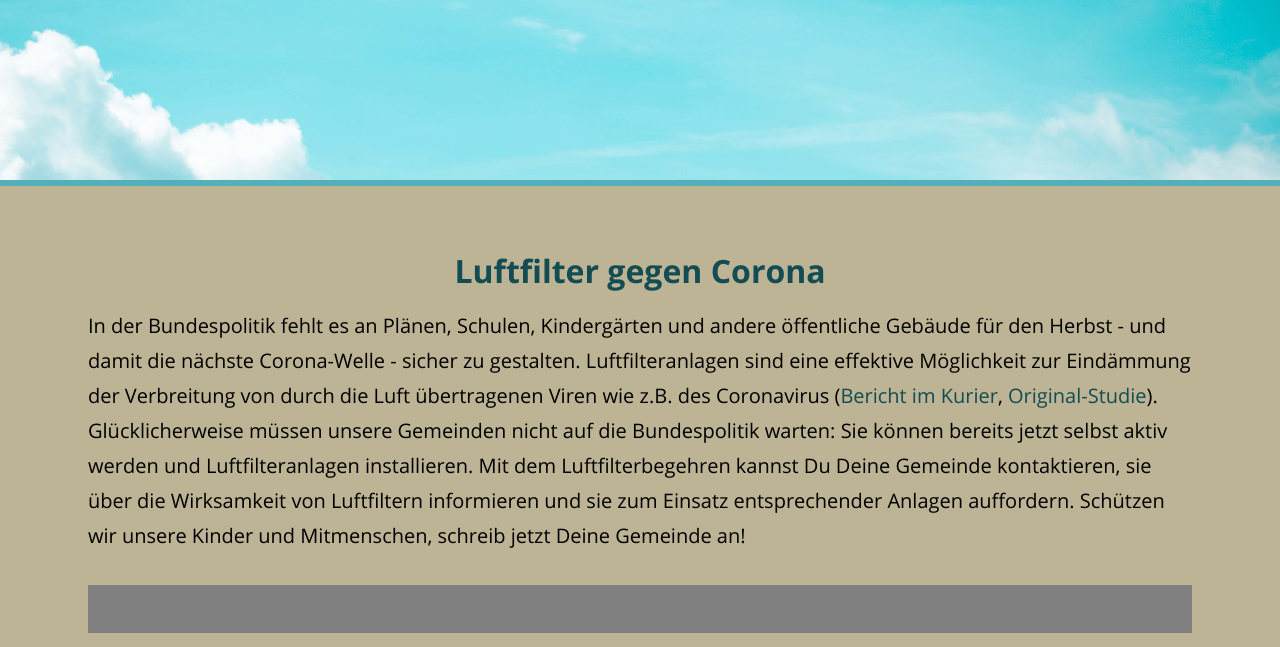
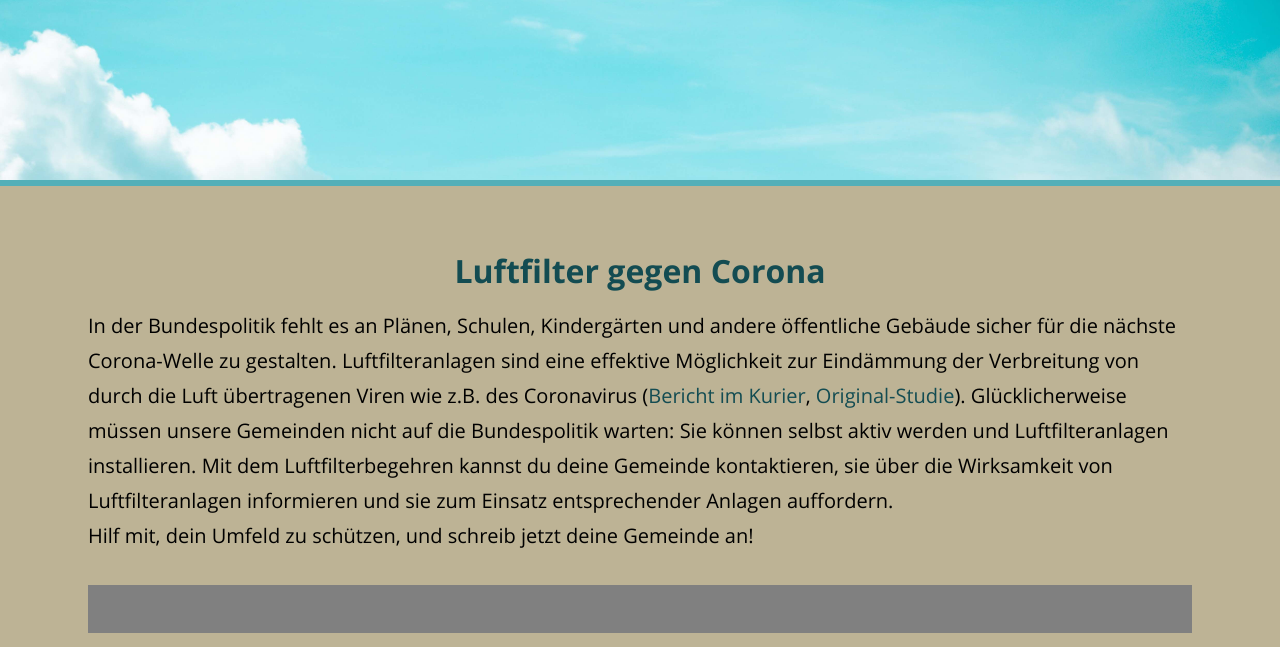
Before and after one commit to c3wien/Poke-That-Gmeind, a Python web app: template luftfilterbegehren/templates/general/index.html in a window 1280 px wide. Shown: the part 98-745 px from the top of the page. Run offline with Jinja, Linux system fonts and the light colour scheme; the template is opened without the code that fills it, so the values that code supplies are empty; some libraries are stand-ins or nearby versions.

Commit message:
[index] text changes
remove temporal reference for "nächste Welle", change "Du" to "du", add blank line/line break before "Hilf mit…"

```diff
--- a/luftfilterbegehren/templates/general/index.html
+++ b/luftfilterbegehren/templates/general/index.html
@@ -20,7 +20,9 @@
     <section id="sicherheit">
         <div class="container">
             <h2>Luftfilter gegen Corona</h2>
-            <p>In der Bundespolitik fehlt es an Plänen, Schulen, Kindergärten und andere öffentliche Gebäude für den Herbst - und damit die nächste Corona-Welle - sicher zu gestalten. Luftfilteranlagen sind eine effektive Möglichkeit zur Eindämmung der Verbreitung von durch die Luft übertragenen Viren wie z.B. des Coronavirus (<a href="https://kurier.at/wissen/gesundheit/luftfilter-senken-zahl-der-corona-faelle-in-schulen-um-82-prozent/401948173">Bericht im Kurier</a>, <a href="https://www.fondazionehume.it/data-analysis/controlled-mechanical-ventilation-cmv-works/">Original-Studie</a>). Glücklicherweise müssen unsere Gemeinden nicht auf die Bundespolitik warten: Sie können bereits jetzt selbst aktiv werden und Luftfilteranlagen installieren. Mit dem Luftfilterbegehren kannst Du Deine Gemeinde kontaktieren, sie über die Wirksamkeit von Luftfiltern informieren und sie zum Einsatz entsprechender Anlagen auffordern. Schützen wir unsere Kinder und Mitmenschen, schreib jetzt Deine Gemeinde an!</p>
+            <p>In der Bundespolitik fehlt es an Plänen, Schulen, Kindergärten und andere öffentliche Gebäude sicher für die nächste Corona-Welle zu gestalten. Luftfilteranlagen sind eine effektive Möglichkeit zur Eindämmung der Verbreitung von durch die Luft übertragenen Viren wie z.B. des Coronavirus (<a href="https://kurier.at/wissen/gesundheit/luftfilter-senken-zahl-der-corona-faelle-in-schulen-um-82-prozent/401948173">Bericht im Kurier</a>, <a href="https://www.fondazionehume.it/data-analysis/controlled-mechanical-ventilation-cmv-works/">Original-Studie</a>). Glücklicherweise müssen unsere Gemeinden nicht auf die Bundespolitik warten: Sie können selbst aktiv werden und Luftfilteranlagen installieren. Mit dem Luftfilterbegehren kannst du deine Gemeinde kontaktieren, sie über die Wirksamkeit von Luftfilteranlagen informieren und sie zum Einsatz entsprechender Anlagen auffordern.
+                <br>
+                Hilf mit, dein Umfeld zu schützen, und schreib jetzt deine Gemeinde an!</p>
         </div>
       <div class="container">
         <div class="progress-container">
```
